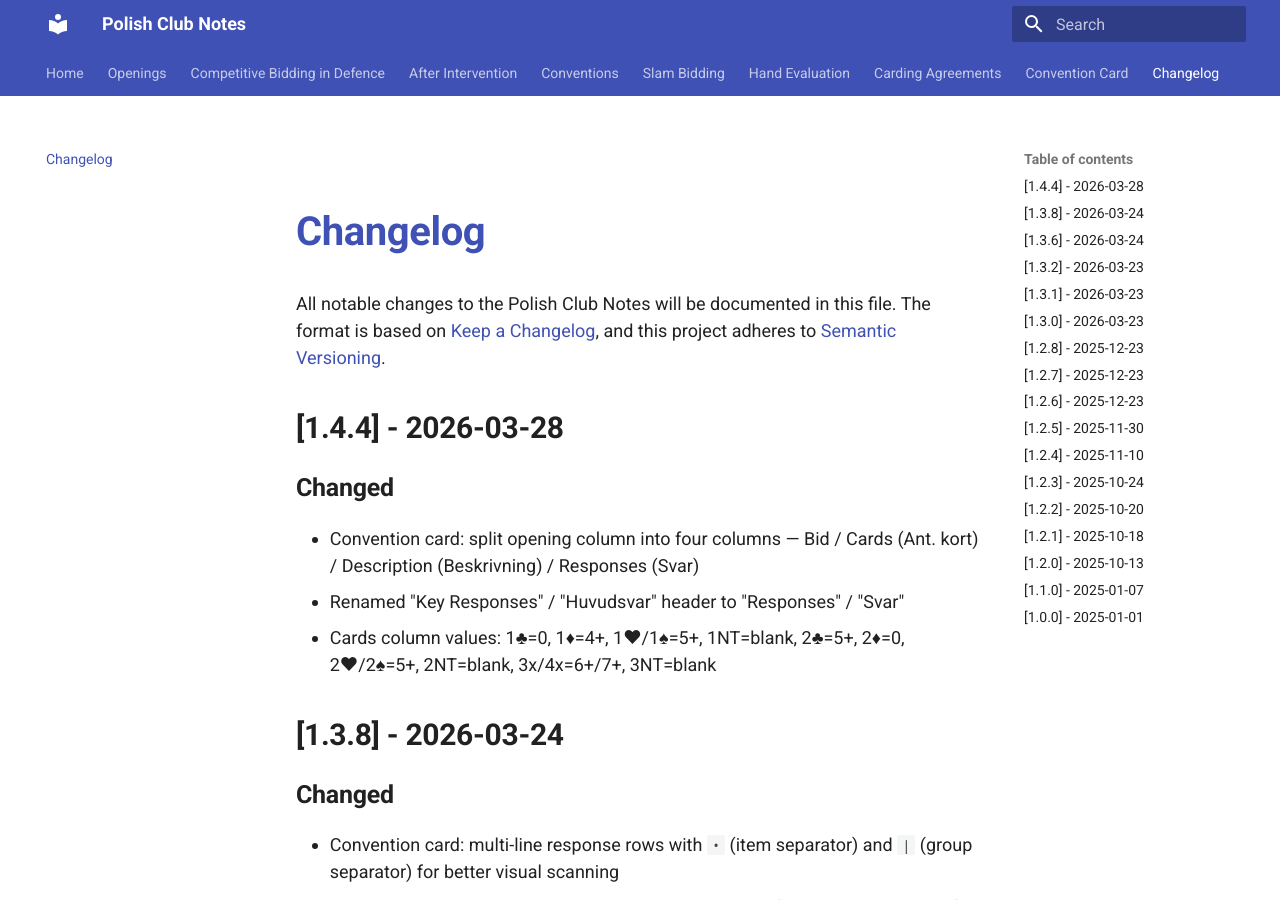
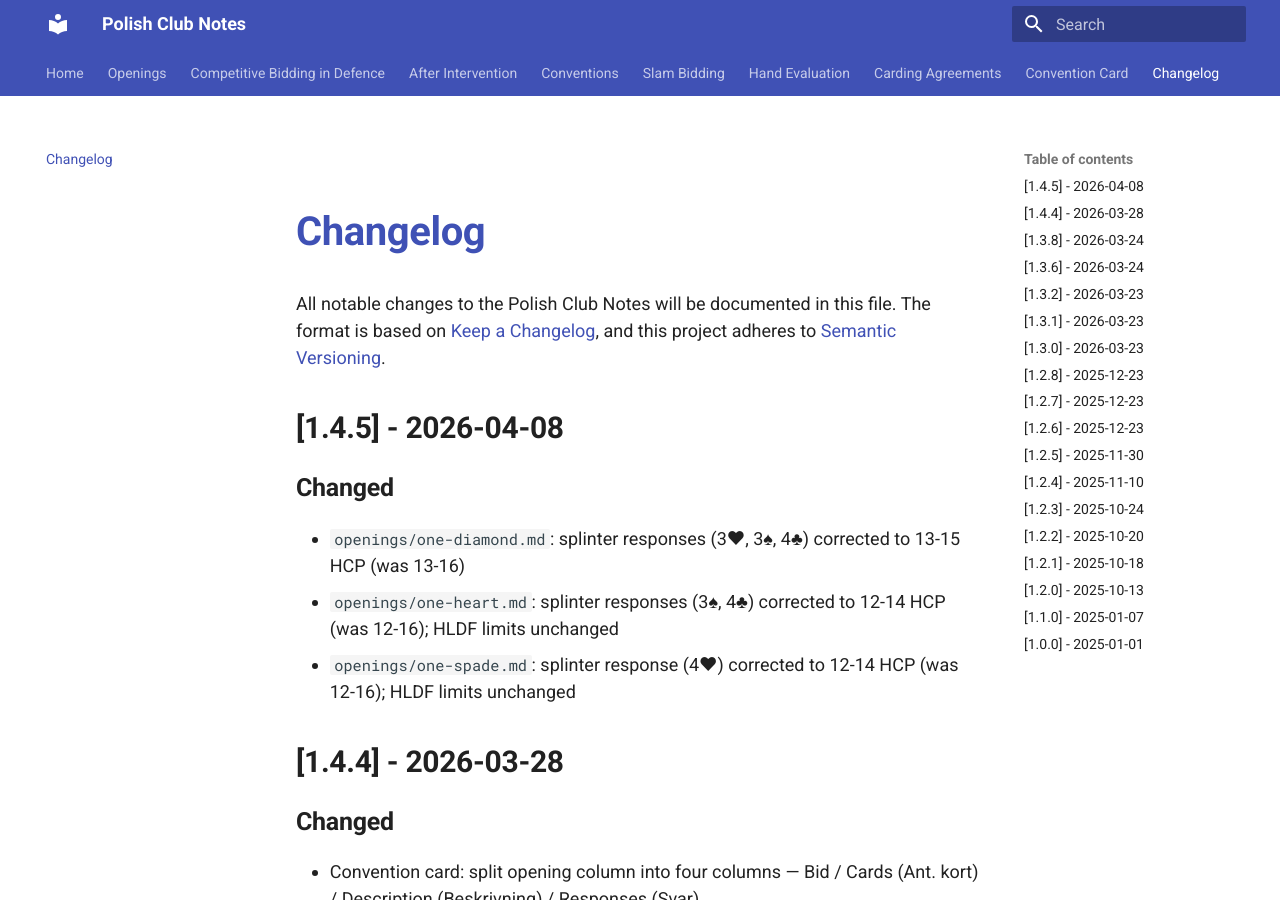
Before and after one commit to glindstrom/polish-club-notes, an MkDocs documentation site: the page built from docs/changelog.md, in a window 1280 px wide and 900 px high. Built offline with MkDocs 1.6.1 and Material for MkDocs 9.7.7, drawn with Linux system fonts in a browser that asks for light colours.

Commit message:
docs: correct splinter response HCP ranges after 1D/1H/1S (v1.4.5)
Co-Authored-By: Claude Sonnet 4.6 <noreply@anthropic.com>

```diff
--- a/docs/changelog.md
+++ b/docs/changelog.md
@@ -2,6 +2,12 @@
 All notable changes to the Polish Club Notes will be documented in this file.
 The format is based on [Keep a Changelog](https://keepachangelog.com/en/1.0.0/),
 and this project adheres to [Semantic Versioning](https://semver.org/spec/v2.0.0.html).
+
+## [1.4.5] - 2026-04-08
+### Changed
+- `openings/one-diamond.md`: splinter responses (3♥, 3♠, 4♣) corrected to 13-15 HCP (was 13-16)
+- `openings/one-heart.md`: splinter responses (3♠, 4♣) corrected to 12-14 HCP (was 12-16); HLDF limits unchanged
+- `openings/one-spade.md`: splinter response (4♥) corrected to 12-14 HCP (was 12-16); HLDF limits unchanged
 
 ## [1.4.4] - 2026-03-28
 ### Changed
```
Also changed, not shown: docs/openings/one-diamond.md (+5 -5 lines), docs/openings/one-heart.md (+4 -4 lines), docs/openings/one-spade.md (+1 -1 lines).
